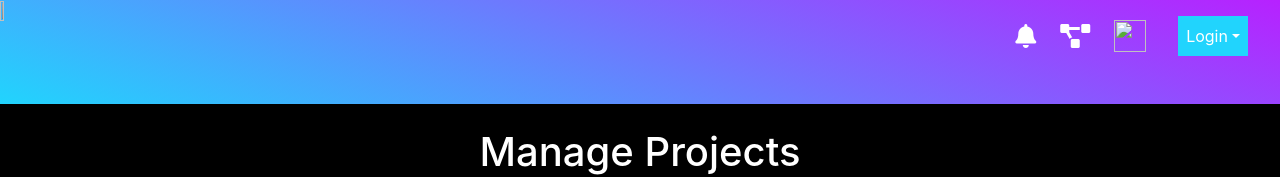
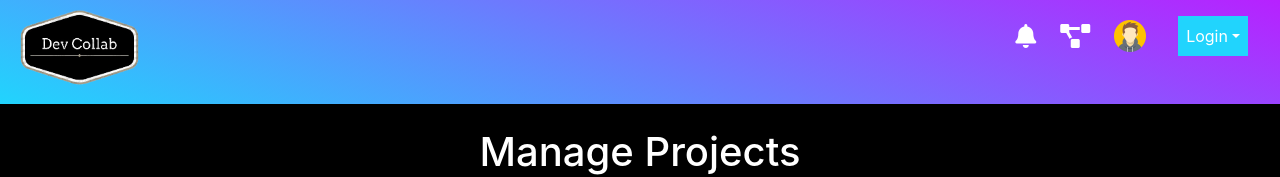
Before and after one commit to xEfren548/DASW_DevCollab, a plain HTML site: page public/html/manage_projects.html in a window 1280 px wide. Shown: the top 177 px of the page. Drawn offline with nearby package versions, Linux system fonts and the light colour scheme.

Commit message:
Rutas arregladas2

```diff
--- a/public/html/manage_projects.html
+++ b/public/html/manage_projects.html
@@ -20,7 +20,7 @@
     <div class="Header-details-bg"></div>
     <nav class="navbar navbar-expand-sm navbar-dark" style="background-color: transparent;">
         <div class="Header-visuals-details">
-            <a href="./index.html"><img src="./img/descarga.png" alt="" /></a>
+            <a href="./index.html"><img src="../../img/descarga.png" alt="" /></a>
         </div>
         <button class="navbar-toggler d-lg-none" type="button" data-toggle="collapse"
             data-target="#collapsibleNavId" aria-controls="collapsibleNavId" aria-expanded="false"
@@ -37,7 +37,7 @@
                 </li>
                 <li class="nav-item active mr-4 mt-1">
                     <!-- <a class="nav-link" href="#">Mi Perfil</a> -->
-                    <a class="nav-link" href="perfil.html" title="Mi perfil"><img class="icon-perfil" src="./img/avatar-370-456322.webp" alt=""></a>
+                    <a class="nav-link" href="perfil.html" title="Mi perfil"><img class="icon-perfil" src="../../img/avatar-370-456322.webp" alt=""></a>
 
 
                 </li>
```
Also changed, not shown: index.html (+0 -1 lines), public/html/messege.html (+1 -1 lines), public/html/perfi.html (+2 -2 lines).
